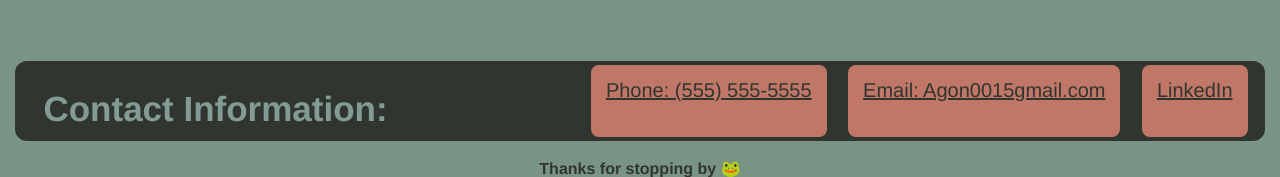
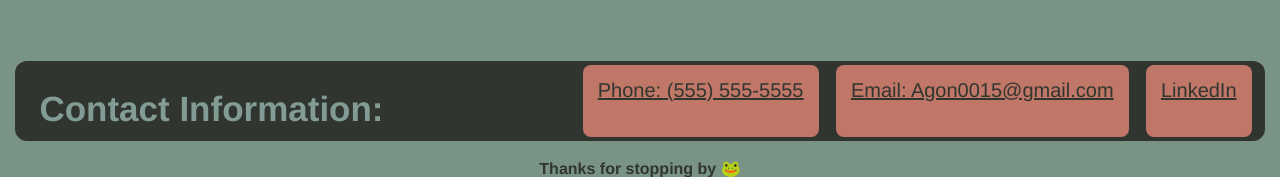
Before and after one commit to H3yJ4yy/Andrea-Gonzalez-Portfolio, a plain HTML site: page index.html in a window 1280 px wide. Shown: the part 2488-2665 px from the top of the page. Drawn offline with Linux system fonts and the light colour scheme.

Commit message:
index.html

```diff
--- a/index.html
+++ b/index.html
@@ -96,7 +96,7 @@
     <footer>
      <h2 class="side-header" id="contactInfo"> Contact Information:</h2>
       <a href="#cell"> Phone: (555) 555-5555 </a>
-      <a href="#email"> Email: Agon0015gmail.com </a>
+      <a href="#email"> Email: Agon0015@gmail.com </a>
       <a href="https://www.linkedin.com/in/andrea-gonzalez-0b4101195/" id="Resume"> LinkedIn </a>
     </footer>
 
```
